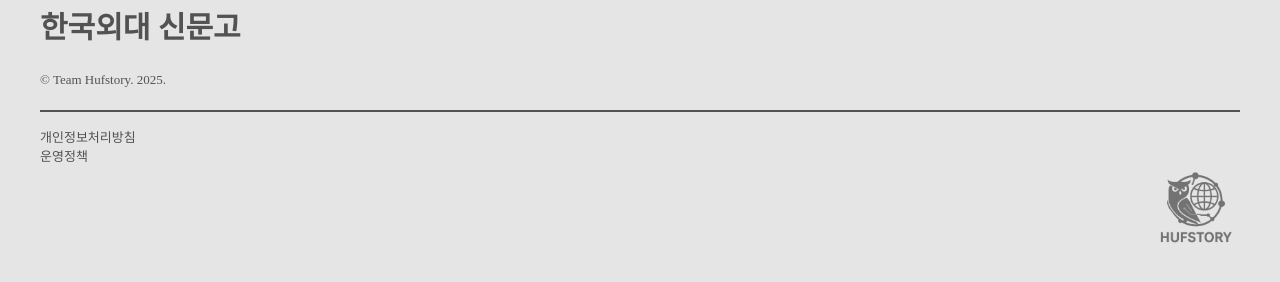
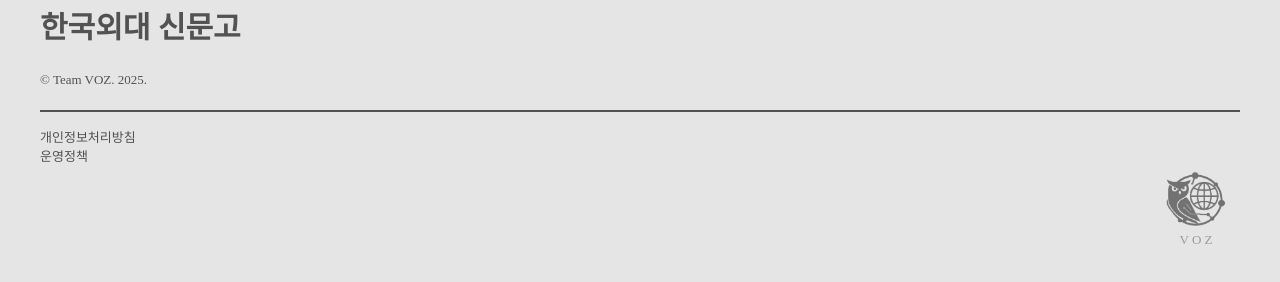
Before and after one commit to yunchan312/HufsPetition, a React (Vite) app: page / in a window 1280 px wide. Shown: the part 1182-1464 px from the top of the page. Built offline with nearby package versions, Linux system fonts and the light colour scheme; no server answers; a web font is replaced by a local one.

Commit message:
fix: footer logo and name change

```diff
--- a/src/Footer.tsx
+++ b/src/Footer.tsx
@@ -8,7 +8,7 @@ const Footer = () => {
       <div className="flex items-center phone:text-[30px] text-[25px] font-bold mb-5">
         한국외대 신문고
       </div>
-      <div className="pb-5 border-b-2 text-[13px]">© Team Hufstory. 2025.</div>
+      <div className="pb-5 border-b-2 text-[13px]">© Team VOZ. 2025.</div>
 
       <div className="py-4 text-[13px]">
         <div>
@@ -30,11 +30,10 @@ const Footer = () => {
           to="https://www.google.com"
           className="w-full flex items-center justify-between flex-row-reverse"
         >
-          <img
-            src={Hufstory}
-            alt="logoo"
-            className="size-22 opacity-50 cursor-pointer phone:hover:opacity-30 transition duration-500"
-          />
+          <div className="opacity-50 cursor-pointer phone:hover:opacity-30 transition duration-500">
+            <img src={Hufstory} alt="logoo" className="w-22" />
+            <div className="text-center font-G">V O Z</div>
+          </div>
         </Link>
       </div>
     </div>
```
Also changed, not shown: src/assets/hufstory_black.png.
